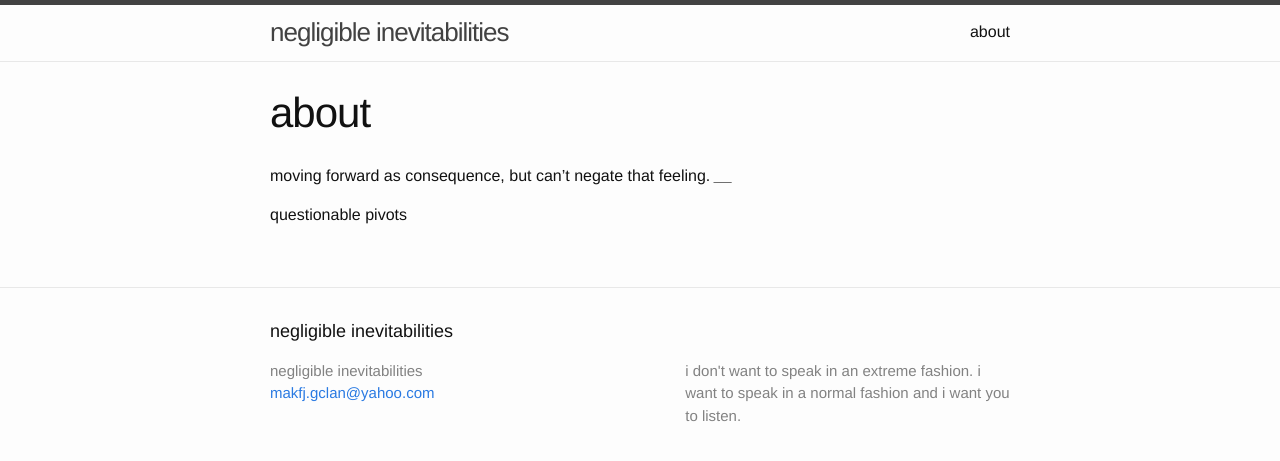
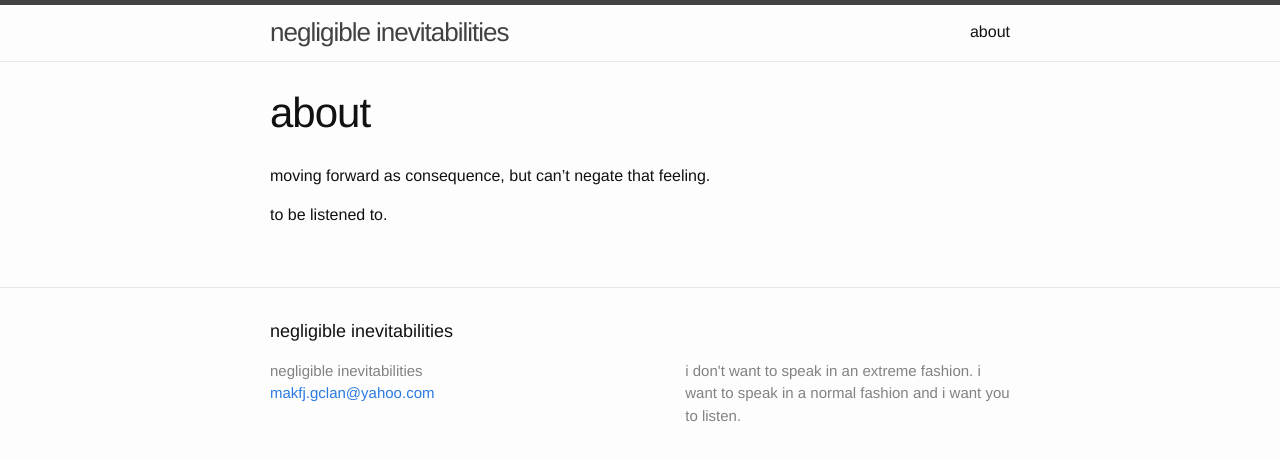
Before and after one commit to jamalgaddis/jamalgaddis.github.io, a Jekyll site: the page built from about.md, in a window 1280 px wide. Shown: the top 461 px of the page. Built offline with Jekyll 4.4.1, drawn with Linux system fonts in a browser that asks for light colours.

Commit message:
Update about.md

```diff
--- a/about.md
+++ b/about.md
@@ -5,9 +5,5 @@ permalink: /about/
 ---
 
 moving forward as consequence, but can't negate that feeling.
-____
 
-
-
-
-questionable pivots
+to be listened to.
```
